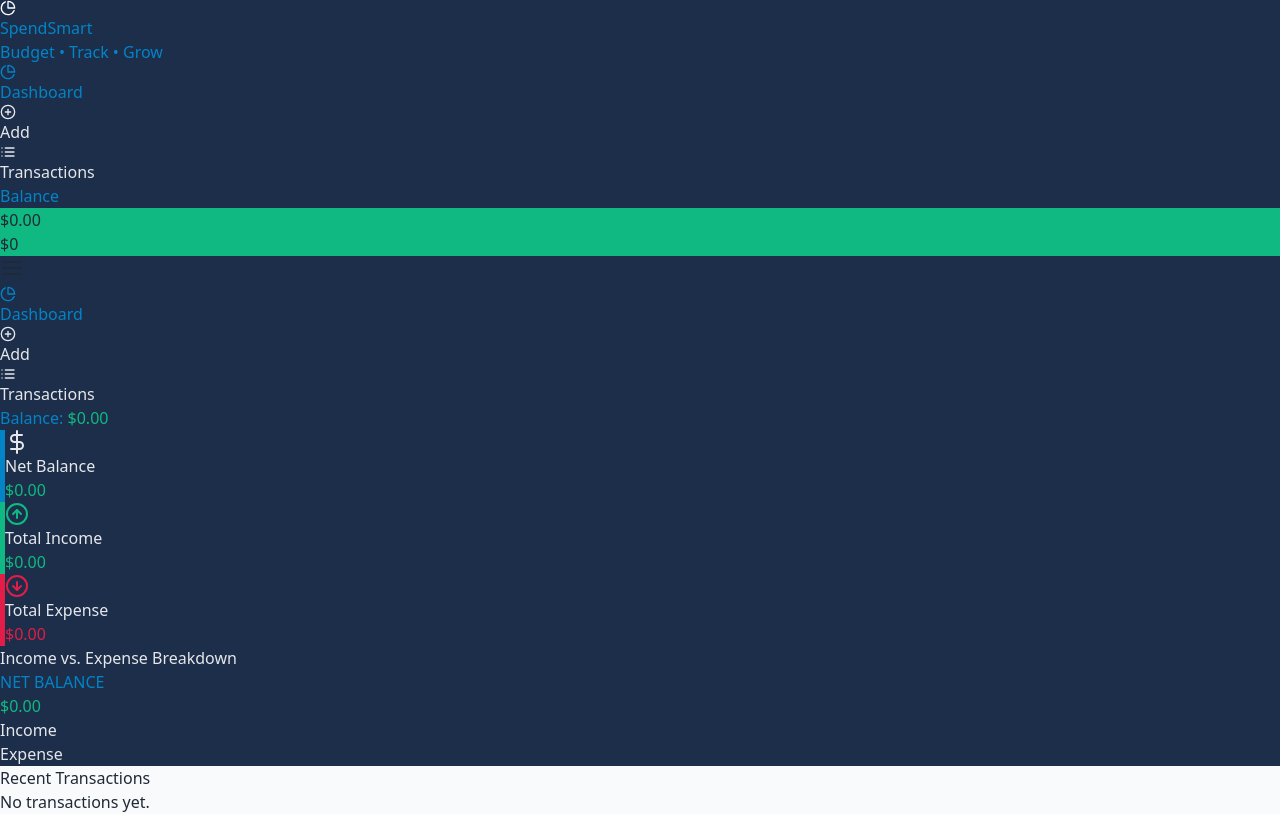
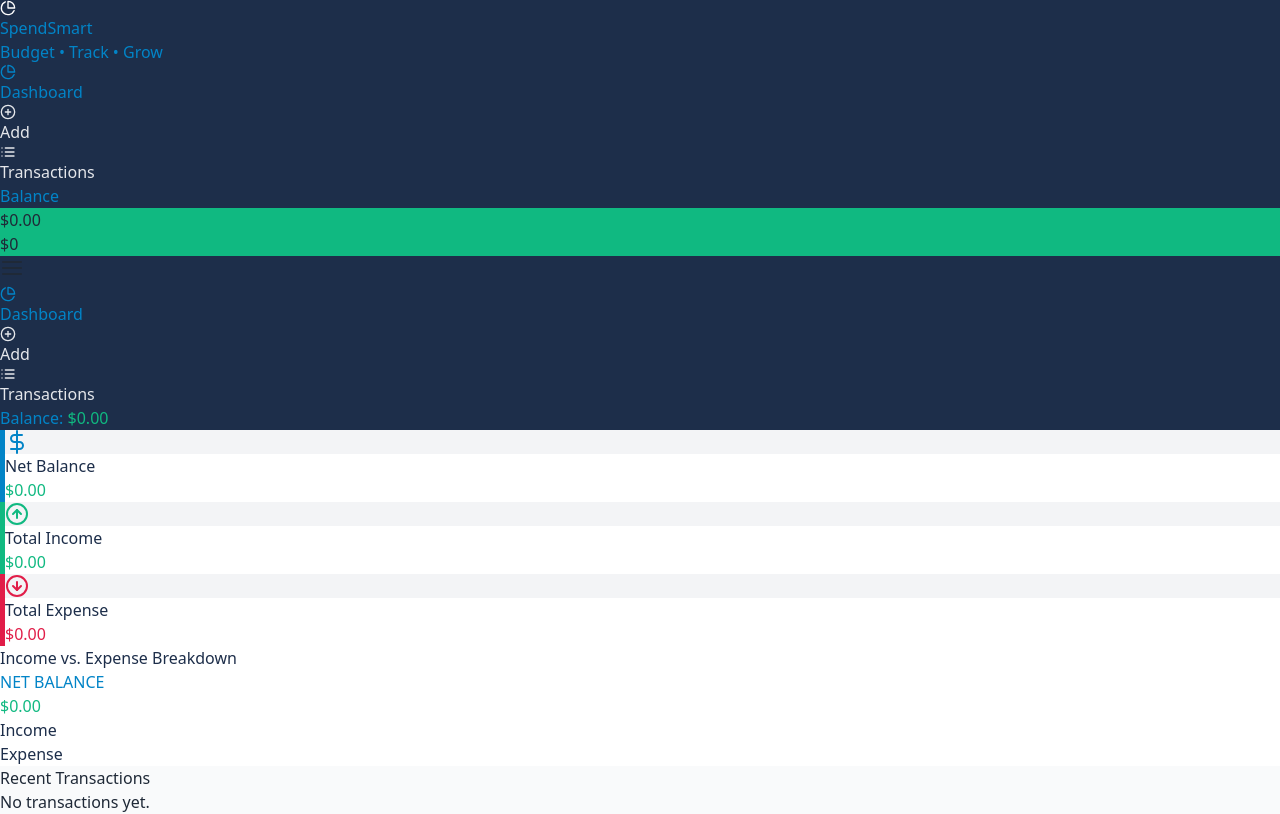
Before and after one commit to UzmaSulthana27/SpendSmart, a React (Vite) app: page / in a window 1280 px wide. Built offline with nearby package versions, Linux system fonts and the light colour scheme.

Commit message:
some new changes done

```diff
--- a/src/components/ChartCard.jsx
+++ b/src/components/ChartCard.jsx
@@ -1,16 +1,18 @@
 import React from "react";
 import { PieChart, Pie, Cell, Tooltip, ResponsiveContainer } from "recharts";
 
-// --- COLOR PALETTE DEFINITIONS (Matched to Navbar) ---
-const COLOR_NAVY = "#1d2e4a";       // Primary Base/Card Container
-const COLOR_SKY_BLUE = "#0284C7";    // Accent for Net Balance Label
-const COLOR_EMERALD = "#10B981";     // Income (Positive)
-const COLOR_RED = "#E11D48";         // Expense (Negative)
-const COLOR_TEXT_WHITE = "#E5E7EB";  // Primary Text Color
+// --- COLOR PALETTE DEFINITIONS (Light Theme with Dark Navy Text) ---
+const COLOR_CARD_BASE = "#FFFFFF";        // White background
+const COLOR_NAVY_TEXT = "#1d2e4a";        // Dark Navy text color
+const COLOR_SKY_BLUE = "#0284C7";         // Accent for Net Balance Label
+const COLOR_EMERALD = "#10B981";          // Income (Vibrant Green)
+const COLOR_RED = "#E11D48";              // Expense (Vibrant Red)
+const COLOR_BORDER = "#E5E7EB";           // Light border/separator color
 // -----------------------------------
 
 /**
  * Simple Income vs Expense pie chart with net balance display in the center.
+ * This component uses a white background and dark navy text.
  * props.data = [{ name: 'Income', value: 100 }, { name: 'Expense', value: 50 }]
  */
 export default function ChartCard({ data = [] }) {
@@ -23,12 +25,22 @@
   const netBalanceColor = netBalance >= 0 ? COLOR_EMERALD : COLOR_RED;
 
   return (
-    // Styled Card Container using the specific Navy background
-    <div className="w-full h-80 p-5 rounded-xl shadow-2xl flex flex-col" style={{ backgroundColor: COLOR_NAVY, color: COLOR_TEXT_WHITE }}>
+    // Card Container: White background, Dark Navy text, subtle shadow and border
+    <div
+      className="w-full h-80 p-5 rounded-xl shadow-lg flex flex-col border"
+      style={{
+        backgroundColor: COLOR_CARD_BASE, // White background (Inner)
+        color: COLOR_NAVY_TEXT,            // Dark Navy text
+        borderColor: COLOR_BORDER
+      }}
+    >
 
-      <h3 className="text-xl font-bold mb-4 text-center">Income vs. Expense Breakdown</h3>
+      {/* Title (Dark Navy Text) */}
+      <h3 className="text-xl font-bold mb-4 text-center" style={{ color: COLOR_NAVY_TEXT }}>
+        Income vs. Expense Breakdown
+      </h3>
 
-      {/* Chart Wrapper - Relative position required for absolute center text */}
+      {/* Chart Wrapper */}
       <div className="relative flex-grow">
         <ResponsiveContainer width="100%" height="100%">
           <PieChart>
@@ -36,7 +48,7 @@
               data={data}
               dataKey="value"
               nameKey="name"
-              innerRadius="70%" // Donut style
+              innerRadius="70%"
               outerRadius="95%"
               paddingAngle={2}
               isAnimationActive={true}
@@ -45,26 +57,28 @@
                 <Cell
                   key={`cell-${idx}`}
                   fill={COLORS[idx % COLORS.length]}
-                  stroke={COLOR_NAVY} // Stroke matches background for separation
+                  // Stroke matches the card background for clean separation
+                  stroke={COLOR_CARD_BASE}
                   strokeWidth={2}
                 />
               ))}
             </Pie>
-            {/* Tooltip: Updated formatter to display the data point's 'name' (Income/Expense) */}
+
+            {/* Tooltip Styling (White background, Dark Navy Text) */}
             <Tooltip
               formatter={(value, name, props) => {
                 const dataName = props.payload && props.payload.length ? props.payload[0].name : 'Amount';
                 return [`$${Number(value).toFixed(2)}`, dataName];
               }}
               contentStyle={{
-                backgroundColor: '#FFFFFF', // White background for hover visibility
+                backgroundColor: COLOR_CARD_BASE,
                 border: `1px solid ${COLOR_SKY_BLUE}`,
-                color: '#000000', // Black text
+                color: COLOR_NAVY_TEXT, // Dark Navy text
                 borderRadius: '8px',
                 padding: '8px',
                 fontSize: '14px'
               }}
-              labelStyle={{ fontWeight: 'bold' }}
+              labelStyle={{ fontWeight: 'bold', color: COLOR_NAVY_TEXT }}
             />
           </PieChart>
         </ResponsiveContainer>
@@ -73,24 +87,24 @@
         <div
           className="absolute inset-0 flex flex-col items-center justify-center pointer-events-none"
         >
-          {/* Net Balance Label: Sky Blue, smaller size (text-sm) */}
+          {/* Net Balance Label: Sky Blue */}
           <div className="text-sm font-medium opacity-80 mb-1" style={{ color: COLOR_SKY_BLUE }}>NET BALANCE</div>
-          {/* Net Balance Value: Green/Red, size reduced to text-xl */}
+          {/* Net Balance Value: Green/Red */}
           <div className="text-xl font-extrabold transition-colors duration-500" style={{ color: netBalanceColor }}>
             ${netBalance.toFixed(2)}
           </div>
         </div>
       </div>
 
-      {/* Custom Legend */}
-      <div className="flex justify-center gap-6 mt-4 pt-3 border-t border-white/10">
+      {/* Custom Legend (Dark Navy Text) */}
+      <div className="flex justify-center gap-6 mt-4 pt-3 border-t" style={{ borderColor: COLOR_BORDER }}>
         <div className="flex items-center gap-2">
             <div className="w-3 h-3 rounded-full" style={{ backgroundColor: COLOR_EMERALD }}></div>
-            <span className="text-sm opacity-90">Income</span>
+            <span className="text-sm opacity-90" style={{ color: COLOR_NAVY_TEXT }}>Income</span>
         </div>
         <div className="flex items-center gap-2">
             <div className="w-3 h-3 rounded-full" style={{ backgroundColor: COLOR_RED }}></div>
-            <span className="text-sm opacity-90">Expense</span>
+            <span className="text-sm opacity-90" style={{ color: COLOR_NAVY_TEXT }}>Expense</span>
         </div>
       </div>
     </div>
--- a/src/components/SummaryCards.jsx
+++ b/src/components/SummaryCards.jsx
@@ -1,17 +1,16 @@
 import React from "react";
 
-// --- COLOR PALETTE DEFINITIONS ---
-const COLOR_NAVY = "#1d2e4a"; // Primary Base/Header (User specified)
-const COLOR_SKY_BLUE = "#0284C7"; // Secondary Action/Brand Accent (SpendSmart Color)
-const COLOR_EMERALD = "#10B981"; // Income (Positive)
-const COLOR_RED = "#E11D48";     // Expense (Negative)
-const COLOR_TEXT_WHITE = "#E5E7EB"; // Primary Text Color
-const COLOR_LINK_HOVER = "#1D2E4A"; // Icon background/Shadow base
+// --- COLOR PALETTE DEFINITIONS (Light Card Theme) ---
+const COLOR_CARD_BASE = "#FFFFFF";        // White card background
+const COLOR_NAVY = "#1d2e4a";             // Primary Base/Header (Now used for text)
+const COLOR_SKY_BLUE = "#0284C7";         // Secondary Action/Brand Accent
+const COLOR_EMERALD = "#10B981";          // Income (Positive)
+const COLOR_RED = "#E11D48";              // Expense (Negative)
+const COLOR_TEXT_DARK = COLOR_NAVY;       // Dark Navy text color for high contrast
+const COLOR_ICON_BACKGROUND = "#F3F4F6";  // Light gray background for icons
 // -----------------------------------
 
-/**
- * Inline SVG Icons (Replacing react-icons/fi for compilation safety)
- */
+// --- Inline SVG Icons (Kept for completeness) ---
 
 // FiDollarSign SVG for Balance
 const DollarSignIcon = (props) => (
@@ -47,8 +46,7 @@
     {
       title: "Net Balance",
       value: balance,
-      // Icon color is white for balance against dark background
-      icon: <DollarSignIcon className="w-6 h-6" style={{ color: COLOR_TEXT_WHITE }} />,
+      icon: <DollarSignIcon className="w-6 h-6" style={{ color: COLOR_SKY_BLUE }} />,
       color: COLOR_SKY_BLUE,
       border: COLOR_SKY_BLUE,
     },
@@ -71,36 +69,43 @@
   return (
     <div className="grid grid-cols-1 sm:grid-cols-3 gap-6">
       {cards.map((card, idx) => {
-        // Determine value color: Green for positive balance, Red for negative,
-        // or the specific color for Income/Expense cards.
+        // Determine value color
         const valueColor = idx === 0
           ? (card.value >= 0 ? COLOR_EMERALD : COLOR_RED)
           : card.color;
 
-        // Use the defined border color
         const borderColor = card.border;
+
+        // Calculate animation delay for a staggered effect
+        const delay = `${0.1 + idx * 0.15}s`;
 
         return (
           <div
             key={idx}
-            className={`flex items-center gap-4 p-5 rounded-xl shadow-lg transform transition-transform duration-300 hover:scale-[1.02] hover:shadow-2xl`}
+            className={`flex items-center gap-4 p-5 rounded-xl shadow-lg transform transition-transform duration-300 hover:scale-[1.02] hover:shadow-2xl border border-gray-200 animate-slide-in`}
             style={{
-              backgroundColor: COLOR_NAVY, // Use the user-specified navy color
-              color: COLOR_TEXT_WHITE,
-              borderLeft: `5px solid ${borderColor}` // Colored strip on the left
+              backgroundColor: COLOR_CARD_BASE,
+              color: COLOR_TEXT_DARK,
+              borderLeft: `5px solid ${borderColor}`,
+              // --- ANIMATION STYLES ADDED HERE ---
+              // Requires 'slideInFromTop' keyframes defined globally (see note below)
+              animation: `slideInFromTop 0.5s ease-out forwards`,
+              animationDelay: delay, // Staggered delay
+              opacity: 0, // Start invisible before animation
+              // ------------------------------------
             }}
           >
-            {/* Icon container - clean dark background */}
-            <div className="flex items-center justify-center p-3 rounded-full shadow-inner"
-                 style={{ backgroundColor: COLOR_LINK_HOVER }}>
+            {/* Icon container - light gray background */}
+            <div className="flex items-center justify-center p-3 rounded-full"
+              style={{ backgroundColor: COLOR_ICON_BACKGROUND }}>
               {card.icon}
             </div>
             <div>
-              {/* Title color is uniform white/light gray */}
-              <div className={`text-sm font-medium mb-1`} style={{ color: COLOR_TEXT_WHITE }}>
+              {/* Title color is dark navy */}
+              <div className={`text-sm font-medium mb-1`} style={{ color: COLOR_TEXT_DARK }}>
                 {card.title}
               </div>
-              {/* Value color is dynamically set */}
+              {/* Value color is dynamically set (Emerald/Red/Accent) */}
               <div className={`text-2xl font-bold transition-colors duration-300`} style={{ color: valueColor }}>
                 ${card.value.toFixed(2)}
               </div>
--- a/src/components/TransactionItem.jsx
+++ b/src/components/TransactionItem.jsx
@@ -1,12 +1,13 @@
-// ❌ ERROR FIX: Replaced external icon import with inline SVG to ensure compilation.
 import React from "react";
 
-// --- COLOR PALETTE DEFINITIONS (Using the dark theme context) ---
-const COLOR_NAVY = "#1d2e4a";       // Card Background
-const COLOR_EMERALD = "#10B981";    // Income
-const COLOR_RED = "#E11D48";        // Expense
-const COLOR_TEXT_WHITE = "#E5E7EB"; // Primary Text Color
-const COLOR_ACCENT_GRAY = "#A0AEC0"; // Lighter gray for categories/dates
+// --- COLOR PALETTE DEFINITIONS (Light Card Theme) ---
+const COLOR_CARD_BASE = "#FFFFFF";        // White card background
+const COLOR_NAVY_TEXT = "#1d2e4a";        // Dark Navy text color
+const COLOR_EMERALD = "#10B981";          // Income (Vibrant Green)
+const COLOR_RED = "#E11D48";              // Expense (Vibrant Red)
+const COLOR_ACCENT_GRAY = "#6B7280";      // Darker gray for categories/dates
+const COLOR_LIGHT_HOVER = "#F3F4F6";      // Light gray for hover background
+const COLOR_BORDER_DEFAULT = "#E5E7EB";   // Light border color
 // -----------------------------------
 
 // Inline SVG for the trash icon (FiTrash2 equivalent)
@@ -31,9 +32,22 @@
     </svg>
 );
 
+// --- CSS Keyframes for Slide-In/Fade-In (usually in an external CSS file) ---
+// Note: In a real project, define these keyframes in your index.css or global stylesheet.
+// For this example, we assume this animation class is available globally via Tailwind configuration.
+/*
+  @keyframes slideInFromTop {
+    0% { transform: translateY(-20px); opacity: 0; }
+    100% { transform: translateY(0); opacity: 1; }
+  }
+  .animate-slide-in {
+    animation: slideInFromTop 0.5s ease-out;
+  }
+*/
+
 
 export default function TransactionItem({ tx, onDelete }) {
-  // 💡 FIX: Add defensive check for undefined or null tx prop to prevent "Cannot read properties of undefined" error
+
     if (!tx || typeof tx.amount === 'undefined') {
         return null;
     }
@@ -42,16 +56,22 @@
 
     return (
       <div
-      // Dark card background, sharp shadow, and padding
-      className="flex flex-col sm:flex-row items-start sm:items-center justify-between p-4 rounded-xl shadow-lg transition-shadow duration-300 w-full border border-transparent hover:border-white/10"
-      style={{ backgroundColor: COLOR_NAVY }}
+        // 1. ANIMATION CLASS ADDED: 'animate-slide-in' (Requires global CSS definition)
+        // 2. White card background, subtle shadow, responsive layout
+        className="flex flex-col sm:flex-row items-start sm:items-center justify-between p-4 rounded-xl shadow-md transition-all duration-300 w-full border animate-slide-in"
+        style={{
+          backgroundColor: COLOR_CARD_BASE,
+          borderColor: COLOR_BORDER_DEFAULT,
+          // --- Fallback/Inline style for animation (Less ideal, but for demonstration) ---
+          animation: 'slideInFromTop 0.5s ease-out',
+        }}
       >
 
         {/* Description & Category */}
         <div className="flex flex-col sm:flex-row sm:items-center gap-2 sm:gap-4 w-full sm:w-auto">
 
-        {/* Description: White text for high contrast */}
-        <div className="font-medium" style={{ color: COLOR_TEXT_WHITE }}>
+          {/* Description: Dark Navy text for high contrast */}
+          <div className="font-medium" style={{ color: COLOR_NAVY_TEXT }}>
             {tx.description}
           </div>
 
@@ -65,24 +85,30 @@
         <div className="flex items-center gap-4 mt-2 sm:mt-0">
           <div
             // Amount: Dynamic color based on transaction type
-          className={`font-bold text-lg`}
+            className={`font-bold text-lg transition-colors duration-300`}
             style={{ color: amountColor }}
           >
             {tx.type === "income" ? "+" : "-"}${Number(tx.amount).toFixed(2)}
           </div>
 
-        {/* Delete Button */}
+          {/* Delete Button with Hover Effect (Dynamic) */}
           <button
             onClick={() => onDelete(tx.id)}
-          // Clear hover background, using Red for the hover state
             className="p-2 rounded-full transition-colors duration-200"
+            style={{ color: COLOR_ACCENT_GRAY }}
             aria-label="Delete"
           >
             <TrashIcon
-            className="w-5 h-5 transition-colors duration-200"
+              className="w-5 h-5 transition-transform duration-200 hover:scale-110"
               style={{ color: COLOR_ACCENT_GRAY }}
-            onMouseOver={e => e.currentTarget.style.color = COLOR_RED}
-            onMouseOut={e => e.currentTarget.style.color = COLOR_ACCENT_GRAY}
+              onMouseOver={e => {
+                e.currentTarget.style.color = COLOR_RED;
+                e.currentTarget.parentElement.style.backgroundColor = COLOR_LIGHT_HOVER;
+              }}
+              onMouseOut={e => {
+                e.currentTarget.style.color = COLOR_ACCENT_GRAY;
+                e.currentTarget.parentElement.style.backgroundColor = 'transparent';
+              }}
             />
           </button>
         </div>
--- a/src/components/TransactionsList.jsx
+++ b/src/components/TransactionsList.jsx
@@ -2,23 +2,68 @@
 import { useExpense } from "../context/ExpenseContext";
 import TransactionItem from "./TransactionItem";
 
+// --- COLOR PALETTE DEFINITIONS ---
+const COLOR_NAVY_TEXT = "#1d2e4a";      // Dark Navy text color
+const COLOR_BORDER = "#E5E7EB";         // Light border color
+const COLOR_ACCENT_GRAY = "#6B7280";    // Accent gray for secondary text
+// -----------------------------------
+
+
 export default function TransactionsList() {
+  // Destructure transactions and removeTransaction from the ExpenseContext
   const { transactions = [], removeTransaction } = useExpense();
 
+  // Handler function passed to TransactionItem for deletion
   function handleDelete(id) {
-    if (!confirm("Delete transaction?")) return;
+    // Standard confirmation dialog before deletion
+    if (!confirm("Are you sure you want to delete this transaction?")) return;
     removeTransaction(id);
   }
 
+  // Handle empty state: Display a clear, styled message
   if (!transactions || transactions.length === 0) {
-    return <div className="card">No transactions yet.</div>;
+    return (
+      <div
+        className="p-8 rounded-xl border-2 border-dashed flex justify-center items-center text-center"
+        style={{
+          borderColor: COLOR_BORDER,
+          color: COLOR_ACCENT_GRAY,
+          backgroundColor: '#FAFAFA', // Very light background for contrast
+          minHeight: '150px' // Ensure a visible area
+        }}
+      >
+        <span className="text-lg font-medium">
+          Looks empty! Start adding your first **Income** or **Expense** transaction. 📝
+        </span>
+      </div>
+    );
   }
 
+  // Main Transaction List View
   return (
-    <div className="space-y-3">
-      {transactions.map((t) => (
-        <TransactionItem key={t.id} tx={t} onDelete={handleDelete} />
-      ))}
+    <div
+      // Enhanced container styling
+      className="space-y-4 p-4 rounded-xl border"
+      style={{
+        borderColor: COLOR_BORDER,
+        backgroundColor: '#F9FAFB', // Slight off-white background to contain the list
+      }}
+    >
+      <h2 className="text-xl font-bold mb-4 px-2" style={{ color: COLOR_NAVY_TEXT }}>
+          Recent Transactions
+      </h2>
+
+      {/* List of TransactionItem components */}
+      <div className="space-y-3">
+        {transactions.map((t) => (
+          // TransactionItem is expected to handle its own key and rendering/animation
+          <TransactionItem
+            key={t.id}
+            tx={t}
+            onDelete={handleDelete}
+          />
+        ))}
+      </div>
     </div>
   );
 }
```
Also changed, not shown: src/index.css (+10 -0 lines). Lines whose indentation alone changed are shown as unchanged.
